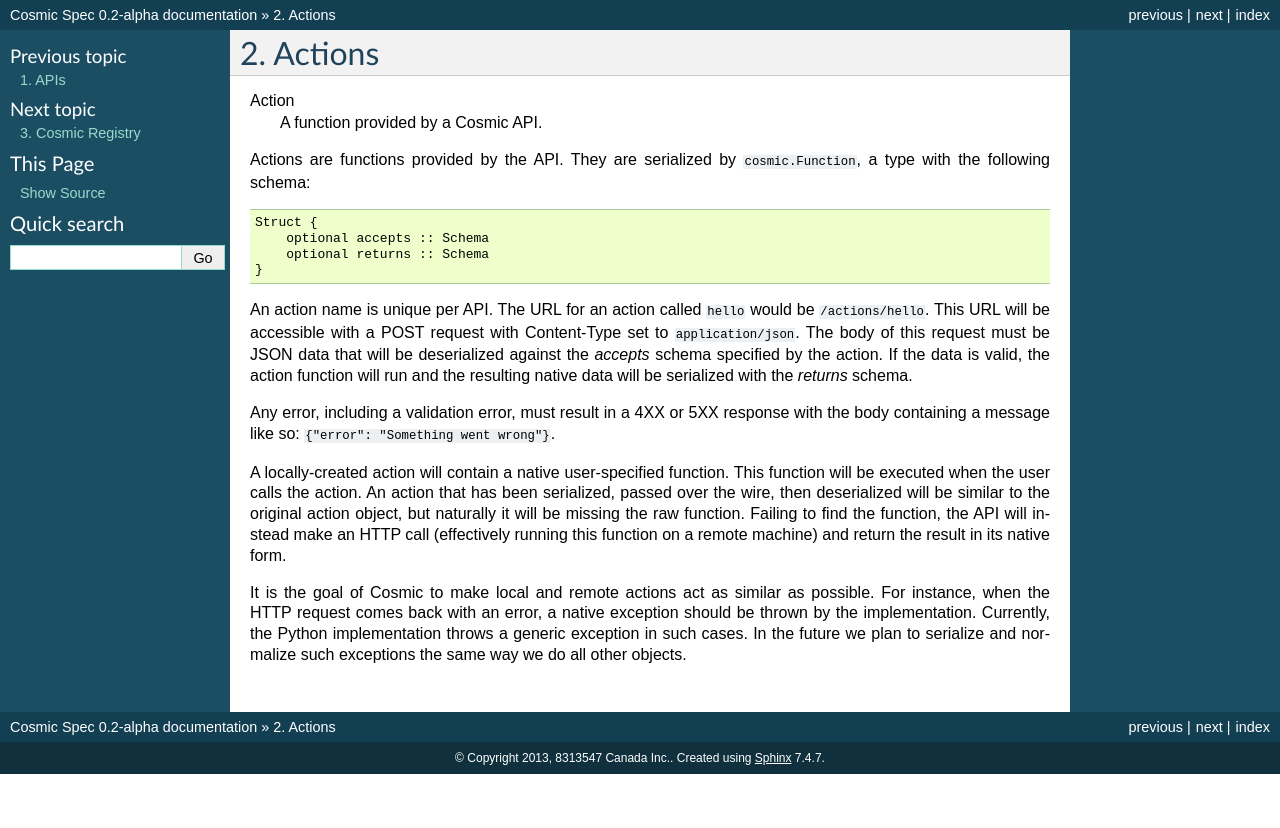
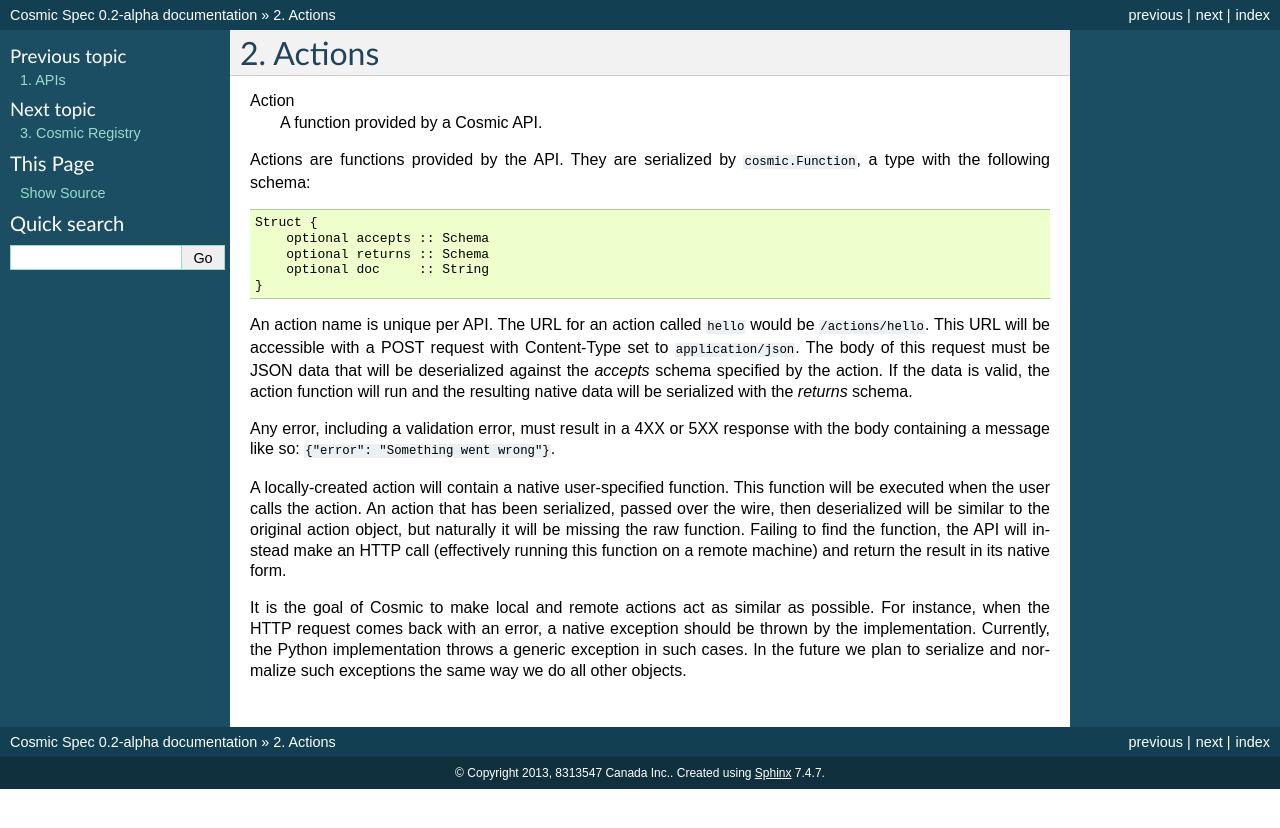
Before and after one commit to cosmic-api/cosmic-docs, a Sphinx documentation site: the page built from source/actions.rst, in a window 1280 px wide. Shown: the top 828 px of the page. Built offline with Sphinx 7.4.7, drawn with Linux system fonts in a browser that asks for light colours.

Commit message:
Mention Action.doc

```diff
--- a/source/actions.rst
+++ b/source/actions.rst
@@ -12,6 +12,7 @@ Actions are functions provided by the API. They are serialized by
     Struct {
         optional accepts :: Schema
         optional returns :: Schema
+        optional doc     :: String
     }
 
 An action name is unique per API. The URL for an action called ``hello`` would
```
